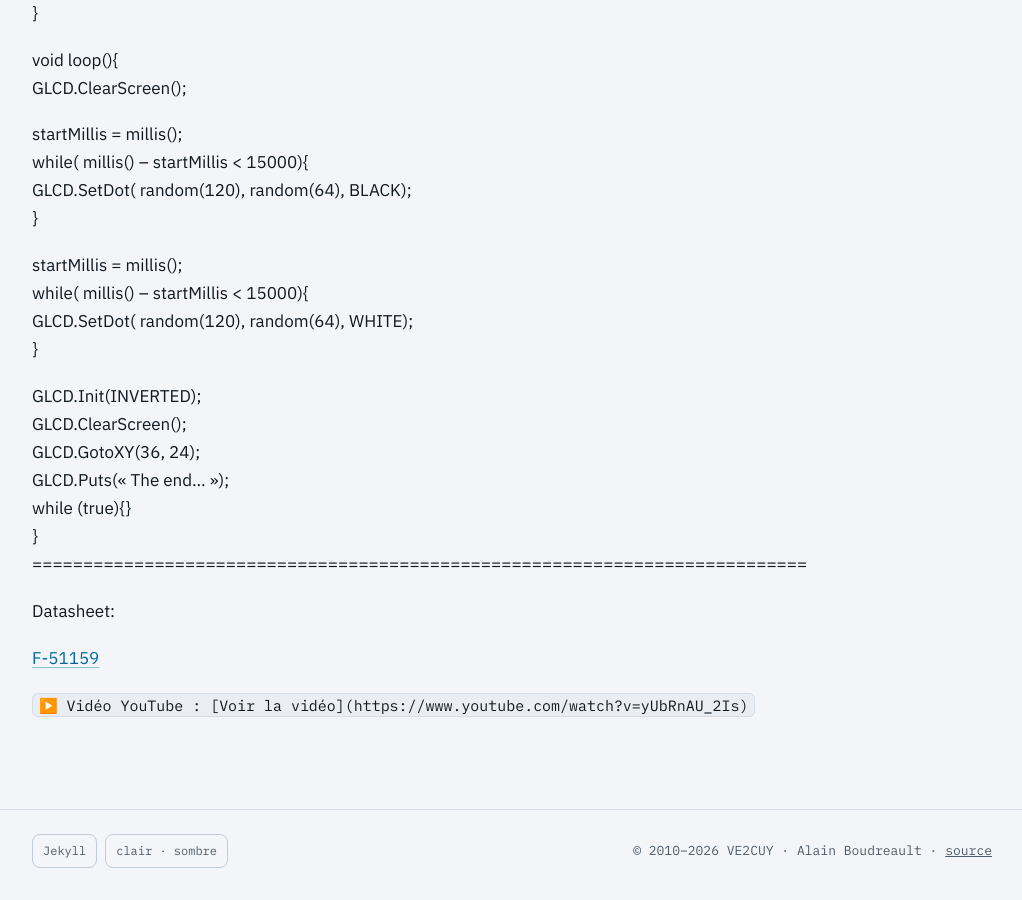
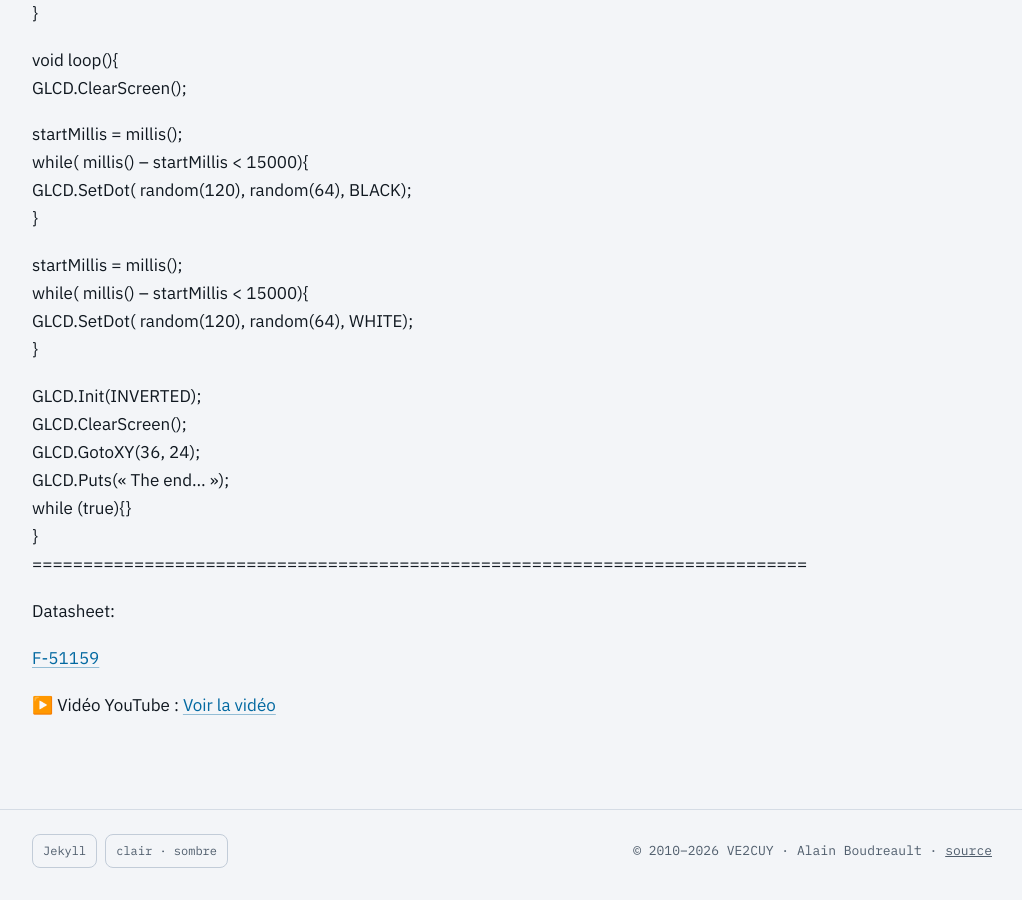
Before and after one commit to ve2cuy/blog, a Jekyll site: the page built from Documentation/2010-06-13-Optrex-F-51159-glcd-controlled-by-an-Arduino.md, in a window 1280 px wide and 900 px high, scrolled down 1588 px. Shown: the whole window, without its empty margins (128-1150 px from the left). Built offline with Jekyll 4.4.1, drawn with Linux system fonts in a browser that asks for light colours; our own code applies the rules of GitHub Pages for plain Markdown files.

Commit message:
Liens affichés comme du code : accents graves retirés
Cinq liens vers des vidéos YouTube étaient entre accents graves, donc
affichés comme du code sans être cliquables. Dans Someday, le renvoi à
Project 4 devient un lien vers la page du récepteur à lampes.

```diff
--- a/Documentation/2010-06-13-Optrex-F-51159-glcd-controlled-by-an-Arduino.md
+++ b/Documentation/2010-06-13-Optrex-F-51159-glcd-controlled-by-an-Arduino.md
@@ -80,4 +80,4 @@ Datasheet:
 
 [F-51159](fichiers/f-51159.pdf)
 
-`▶️ Vidéo YouTube : [Voir la vidéo](https://www.youtube.com/watch?v=yUbRnAU_2Is)`
+▶️ Vidéo YouTube : [Voir la vidéo](https://www.youtube.com/watch?v=yUbRnAU_2Is)
```
Also changed, not shown: Documentation/2010-06-04-Abyssus-universitas.md (+1 -1 lines), Documentation/2010-06-07-Back-on-track.md (+1 -1 lines), Documentation/2010-06-20-Someday.md (+2 -2 lines), Documentation/RGB-Hello-world.md (+1 -1 lines).
